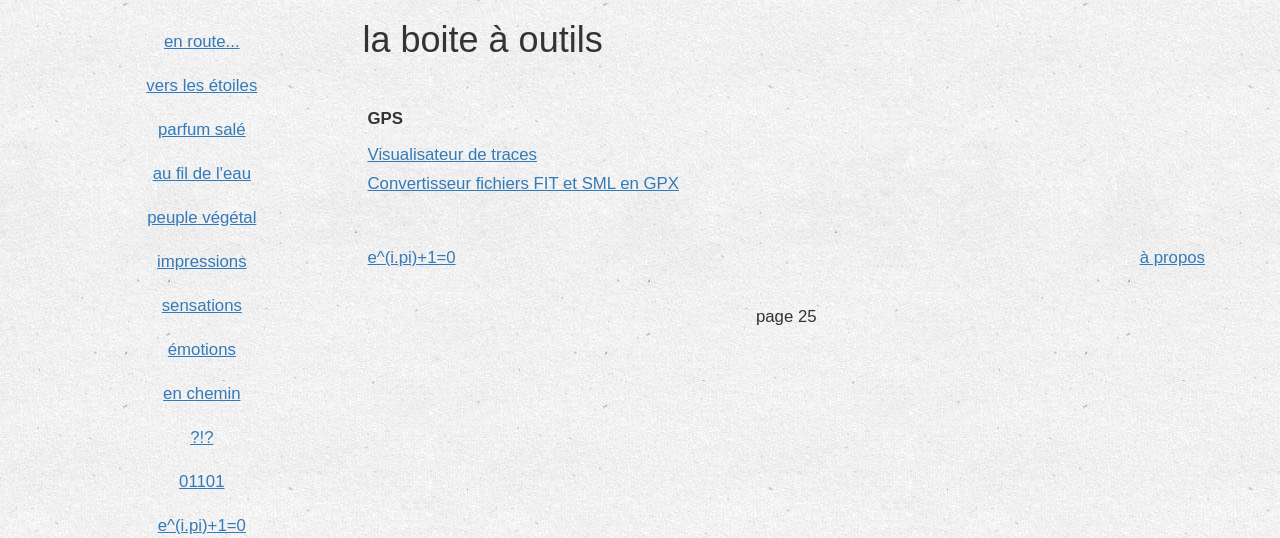
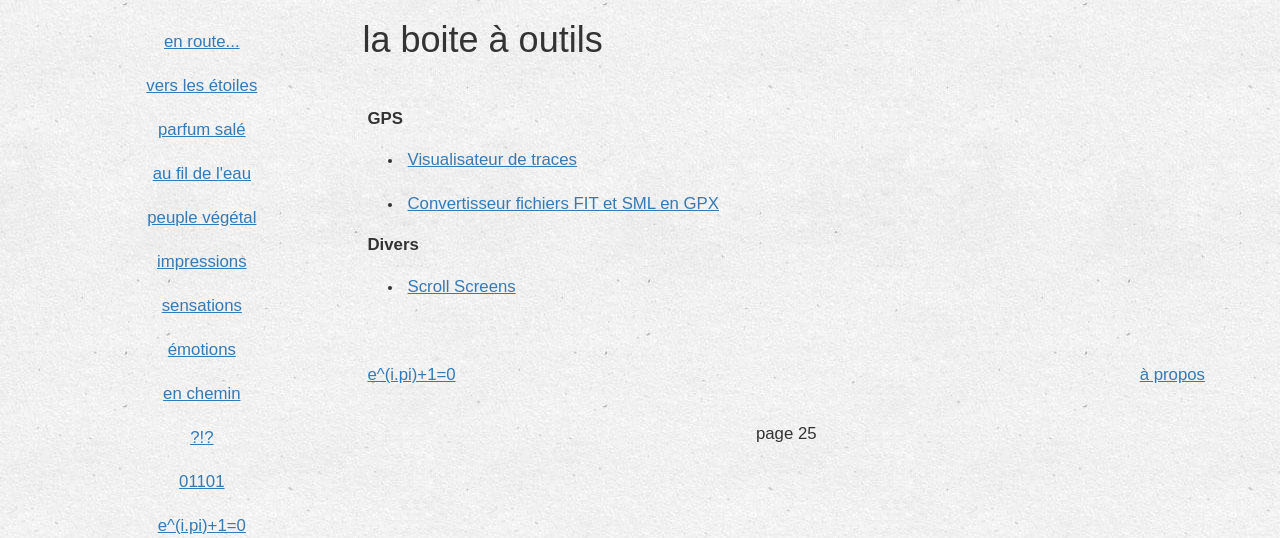
Before and after one commit to jeeve/greduvent, a PHP site: page /outils/outils.php in a window 1280 px wide. Shown: the part 51-589 px from the top of the page. Run offline with PHP 8.4, Linux system fonts and the light colour scheme; some web fonts are replaced.

Commit message:
outils scrollscreens

```diff
--- a/outils/outils.php
+++ b/outils/outils.php
@@ -5,6 +5,12 @@
     <title>la boite à outils</title>
     <META NAME="Description" CONTENT="La boite à outils" />
     <?php include("../includes/header.php"); ?>
+    <style>
+    li p {
+        margin-bottom: 20px;
+        margin-top: 20px;
+    }
+    </style>
 </head>
 
 <body>
@@ -22,11 +28,23 @@
                     <br><br>
 
                     <h2>GPS</h2>
-                    <p><a href="/sensations/visu-gpx/visu-gpx.php" target="_blank">Visualisateur de traces</a></p>
-                    <p>
-                        <a href="https://outilsflask.herokuapp.com/gps/">Convertisseur fichiers FIT et SML en GPX</a>
-                    </p>
+                    <ul>
+                        <li>
+                            <p><a href="/sensations/visu-gpx/visu-gpx.php" target="_blank">Visualisateur de traces</a>
+                            </p>
+                        </li>
+                        <li>
+                            <p><a href="https://outilsflask.herokuapp.com/gps/">Convertisseur fichiers FIT et SML en
+                                    GPX</a></p>
+                        </li>
+                    </ul>
 
+                    <h2>Divers</h2>
+                    <ul>
+                        <li>
+                            <p><a href="/informatique/informatique.php#scrollscreens">Scroll Screens</a></p>
+                        </li>
+                    </ul>
 
 
 
```
